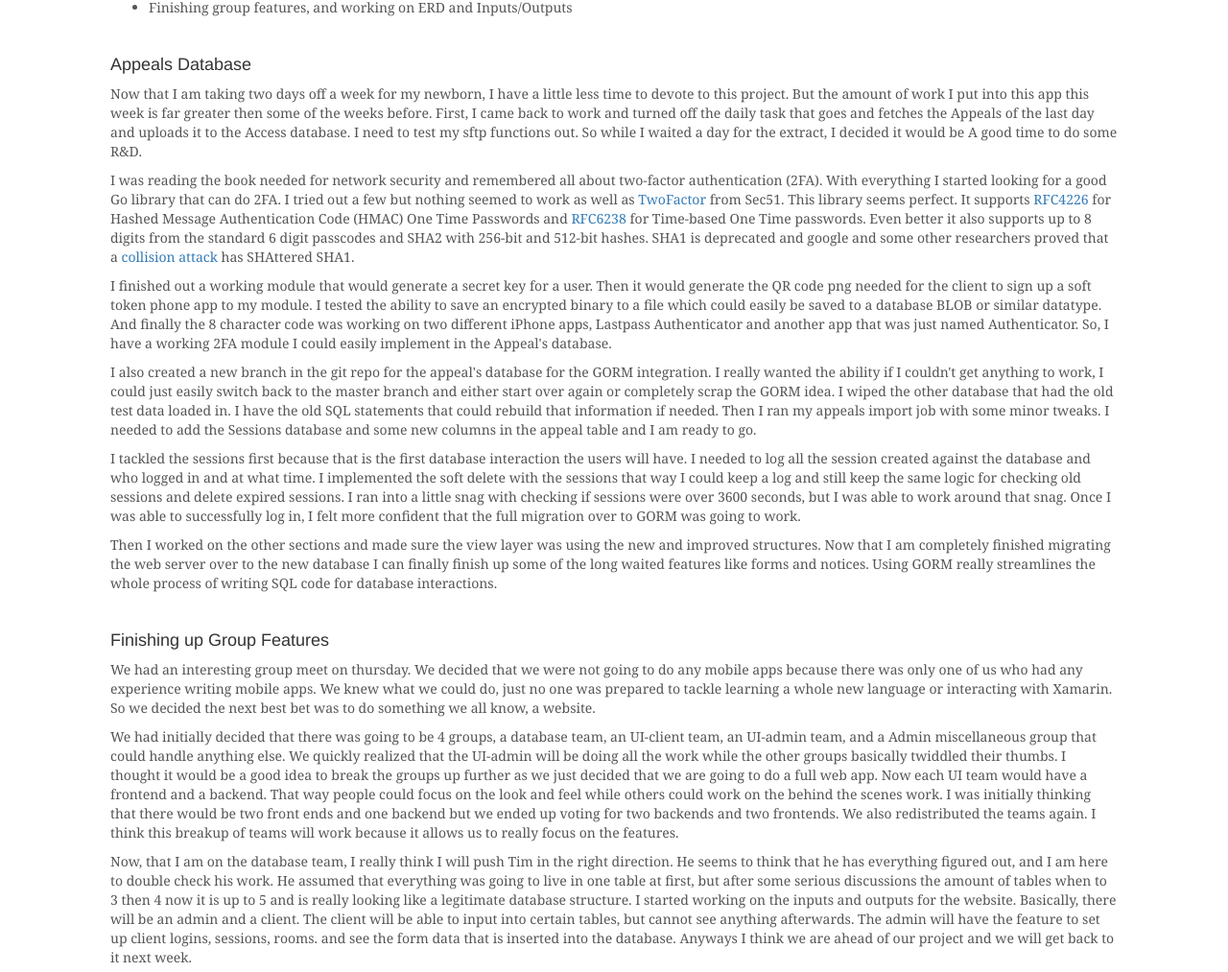
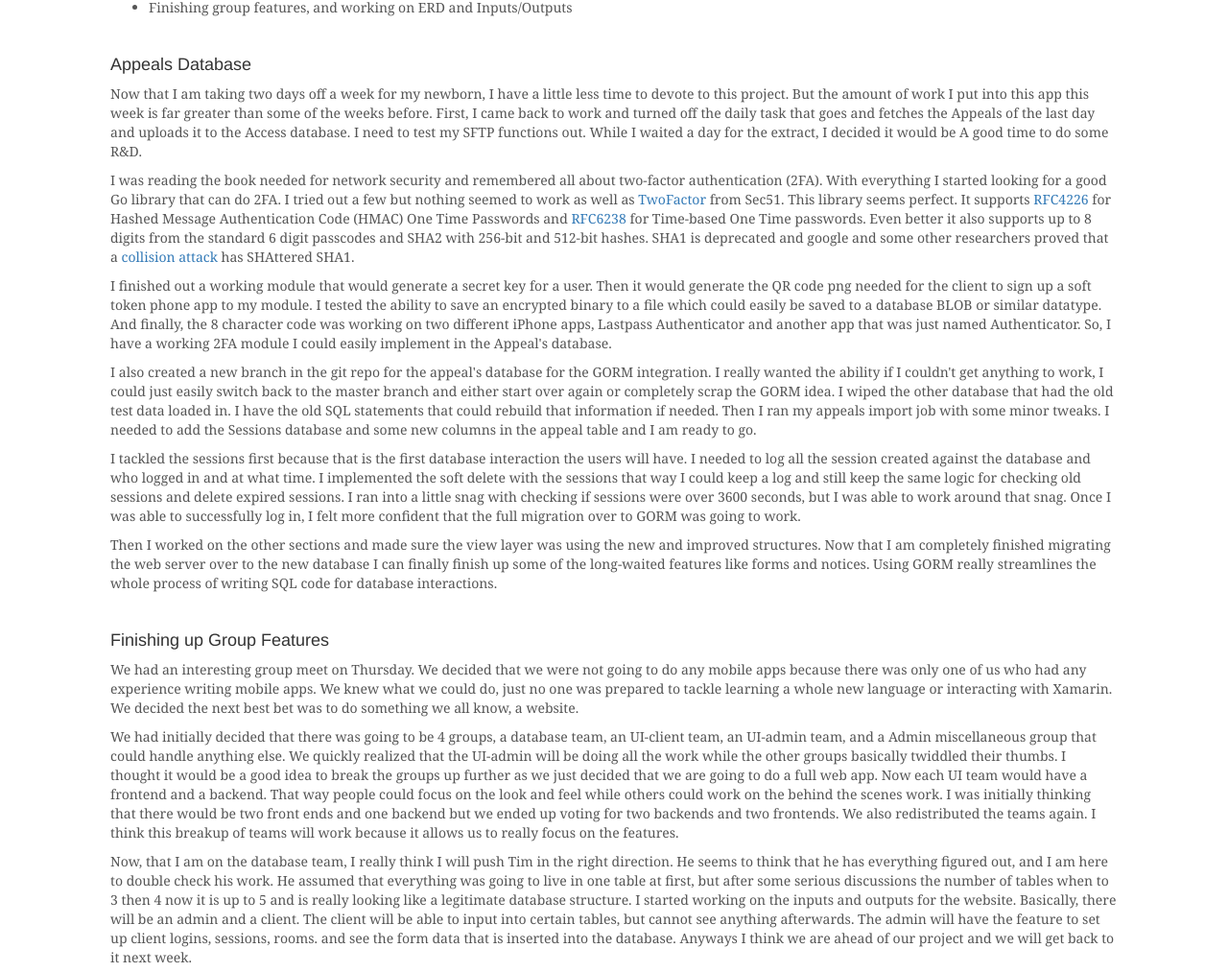
Before and after one commit to knighthawkbro/knighthawkbro.github.io, a Jekyll site: the page built from _posts/2018-02-16-blog-6-got-no-time.html, in a window 1280 px wide. Shown: the part 364-1377 px from the top of the page at 96% size. Built offline with Jekyll 4.4.1, drawn with Linux system fonts in a browser that asks for light colours; nearby versions of some CDN libraries; comment, search, counter and statistics services are not loaded.

Commit message:
Spelling and grammer check

```diff
--- a/_posts/2018-02-16-blog-6-got-no-time.html
+++ b/_posts/2018-02-16-blog-6-got-no-time.html
@@ -17,10 +17,10 @@ date: 2018-02-16 23:59:59 -5000
 <p>
     Now that I am taking two days off a week for my newborn, I have a little
     less time to devote to this project. But the amount of work I put into this
-    app this week is far greater then some of the weeks before. First, I came
+    app this week is far greater than some of the weeks before. First, I came
     back to work and turned off the daily task that goes and fetches the Appeals
-    of the last day and uploads it to the Access database. I need to test my sftp
-    functions out. So while I waited a day for the extract, I decided it would be
+    of the last day and uploads it to the Access database. I need to test my SFTP
+    functions out. While I waited a day for the extract, I decided it would be
     A good time to do some R&amp;D.
 </p>
 <p>
@@ -41,7 +41,7 @@ date: 2018-02-16 23:59:59 -5000
     Then it would generate the QR code png needed for the client to sign up a
     soft token phone app to my module. I tested the ability to save an encrypted
     binary to a file which could easily be saved to a database BLOB or similar
-    datatype. And finally the 8 character code was working on two different iPhone
+    datatype. And finally, the 8 character code was working on two different iPhone
     apps, Lastpass Authenticator and another app that was just named Authenticator.
     So, I have a working 2FA module I could easily implement in the Appeal's
     database.
@@ -68,17 +68,17 @@ date: 2018-02-16 23:59:59 -5000
 <p>
     Then I worked on the other sections and made sure the view layer was using the new
     and improved structures. Now that I am completely finished migrating the web server
-    over to the new database I can finally finish up some of the long waited features
+    over to the new database I can finally finish up some of the long-waited features
     like forms and notices. Using GORM really streamlines the whole process of writing
     SQL code for database interactions.
 </p>
 <br>
 <h4>Finishing up Group Features</h4>
 <p>
-    We had an interesting group meet on thursday. We decided that we were not going
+    We had an interesting group meet on Thursday. We decided that we were not going
     to do any mobile apps because there was only one of us who had any experience
     writing mobile apps. We knew what we could do, just no one was prepared to tackle
-    learning a whole new language or interacting with Xamarin. So we decided the
+    learning a whole new language or interacting with Xamarin. We decided the
     next best bet was to do something we all know, a website.
 </p>
 <p>
@@ -98,7 +98,7 @@ date: 2018-02-16 23:59:59 -5000
     Now, that I am on the database team, I really think I will push Tim in the right
     direction. He seems to think that he has everything figured out, and I am here
     to double check his work. He assumed that everything was going to live in one
-    table at first, but after some serious discussions the amount of tables when to
+    table at first, but after some serious discussions the number of tables when to
     3 then 4 now it is up to 5 and is really looking like a legitimate database
     structure. I started working on the inputs and outputs for the website. Basically,
     there will be an admin and a client. The client will be able to input into certain
```
